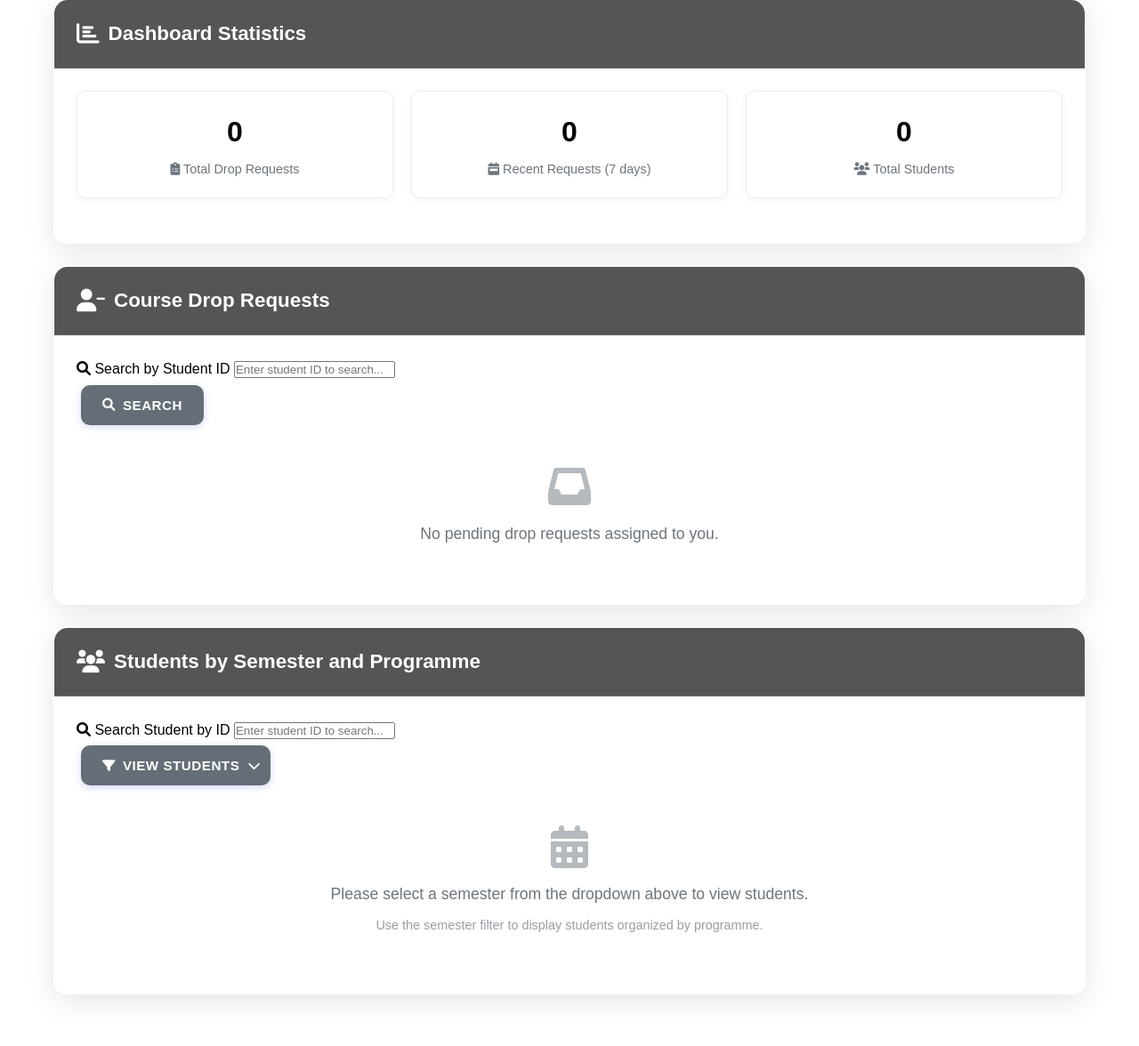
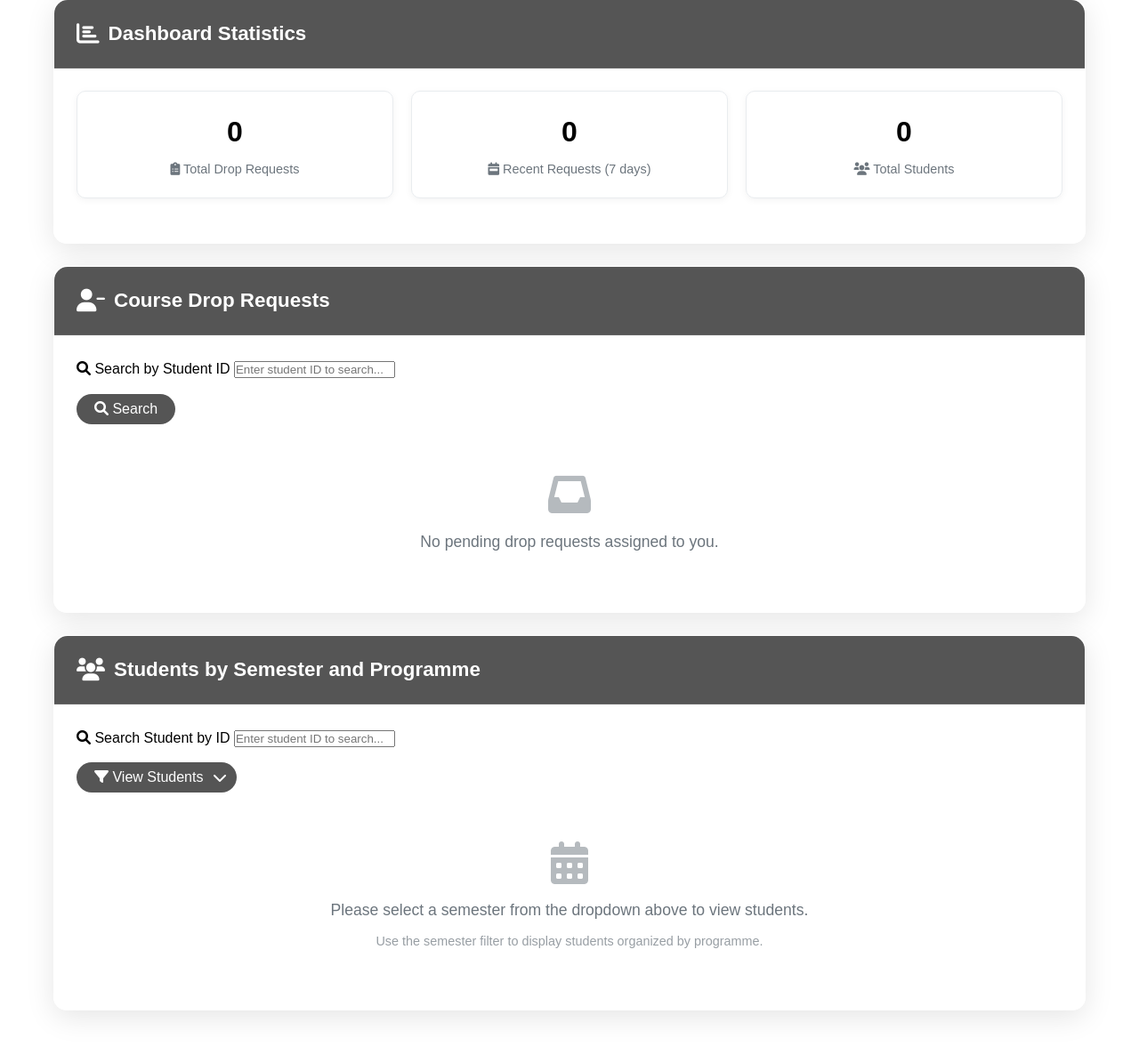
Before and after one commit to mal49/dumbproject, a PHP site: page /src/pages/lecturer_dashboard.php in a window 1280 px wide. Shown: the part 497-1673 px from the top of the page at 89% size. Run offline with PHP 8.4, Linux system fonts and the light colour scheme; the visitor is signed in with stand-in values (Sample User, id 1); data that the repository does not hold is empty.

Commit message:
added some new UI

```diff
--- a/src/pages/lecturer_dashboard.php
+++ b/src/pages/lecturer_dashboard.php
@@ -350,6 +350,30 @@ $statistics = getStatistics($pdo, $_SESSION['user_id']);
             display: inline-block;
         }
 
+        /* Filter controls styles */
+        .filter-controls {
+            display: flex;
+            gap: 10px;
+            align-items: center;
+            margin: 15px 0;
+        }
+
+        .filter-controls .btn {
+            background-color: #555555;
+            border-color: #555555;
+            color: white;
+            border-radius: 20px;
+            padding: 8px 20px;
+            transition: all 0.3s ease;
+        }
+
+        .filter-controls .btn:hover {
+            background-color: #444444;
+            border-color: #444444;
+            transform: translateY(-1px);
+            box-shadow: 0 2px 5px rgba(0,0,0,0.2);
+        }
+
         .dropdown-toggle {
             position: relative;
             min-width: 180px;
@@ -538,12 +562,12 @@ $statistics = getStatistics($pdo, $_SESSION['user_id']);
                                     placeholder="Enter student ID to search..."
                                     value="<?php echo htmlspecialchars($student_id_search); ?>">
                             </div>
-                            <div class="search-actions">
-                                <button type="submit" class="btn-search">
+                            <div class="search-actions filter-controls">
+                                <button type="submit" class="btn btn-secondary">
                                     <i class="fas fa-search"></i> Search
                                 </button>
                                 <?php if (!empty($student_id_search)): ?>
-                                    <a href="lecturer_dashboard.php" class="btn-clear">
+                                    <button type="button" class="btn btn-secondary" onclick="window.location.href='lecturer_dashboard.php'">
                                         <i class="fas fa-times"></i> Clear
                                     </a>
                                 <?php endif; ?>
@@ -639,10 +663,10 @@ $statistics = getStatistics($pdo, $_SESSION['user_id']);
                                     class="search-input" placeholder="Enter student ID to search..."
                                     value="<?php echo htmlspecialchars($grouped_student_search); ?>">
                             </div>
-                            <div class="search-actions">
+                            <div class="search-actions filter-controls">
                                 <!-- Custom Dropdown Button -->
                                 <div class="custom-dropdown">
-                                    <button type="button" class="btn-search dropdown-toggle" id="semesterDropdownBtn">
+                                    <button type="button" class="btn btn-secondary dropdown-toggle" id="semesterDropdownBtn">
                                         <i class="fas fa-filter"></i>
                                         <?php if (!empty($semester_filter)): ?>
                                             Semester <?php echo htmlspecialchars($semester_filter); ?>
@@ -673,15 +697,15 @@ $statistics = getStatistics($pdo, $_SESSION['user_id']);
                                     value="<?php echo htmlspecialchars($semester_filter); ?>">
 
                                 <?php if (!empty($grouped_student_search)): ?>
-                                    <button type="submit" class="btn-search">
+                                    <button type="submit" class="btn btn-secondary">
                                         <i class="fas fa-search"></i> Search
                                     </button>
                                 <?php endif; ?>
 
                                 <?php if (!empty($grouped_student_search) || isset($_GET['semester_filter'])): ?>
-                                    <a href="lecturer_dashboard.php" class="btn-clear">
+                                    <button type="button" class="btn btn-secondary" onclick="window.location.href='lecturer_dashboard.php'">
                                         <i class="fas fa-times"></i> Clear Filters
-                                    </a>
+                                    </button>
                                 <?php endif; ?>
                             </div>
                         </div>
```
Also changed, not shown: src/pages/my_courses.php (+37 -4 lines).
